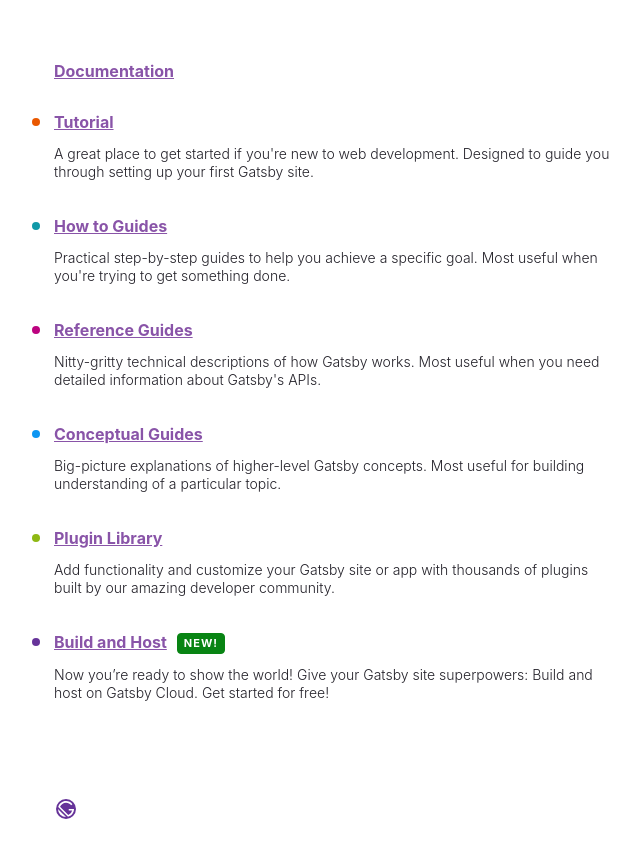
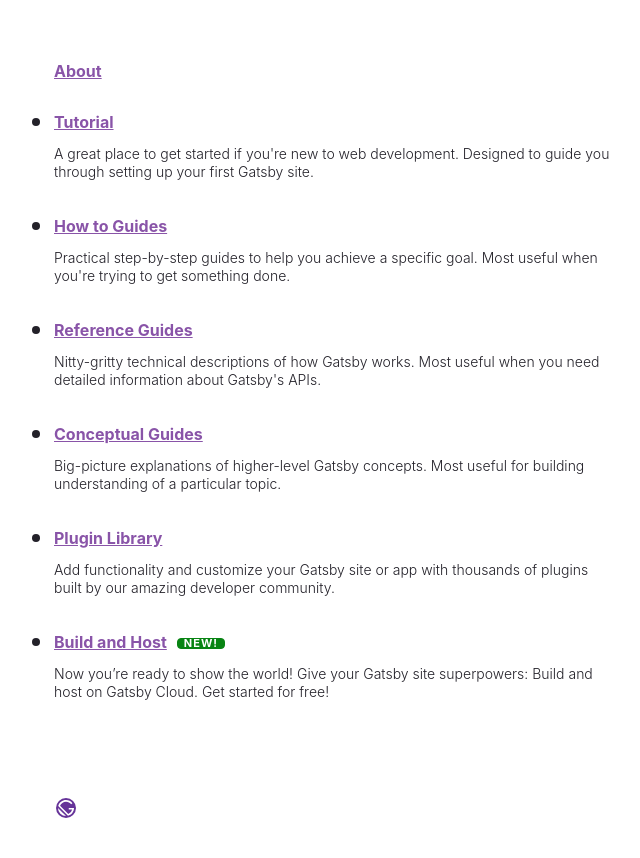
Before and after one commit to michalzagrodzki/Gatsby-React-Test, a Gatsby site: page / in a window 1280 px wide. Shown: the part 224-1082 px from the top of the page, without its empty margins (50-690 px from the left). Built offline with nearby package versions, Linux system fonts and the light colour scheme; Gatsby itself is replaced by a stand-in of ours.

Commit message:
Move styles to css module

```diff
--- /dev/null
+++ b/src/pages/about.module.css
@@ -0,0 +1,65 @@
+.container {
+  color: #232129;
+  padding: 96px;
+  font-family: -apple-system, Roboto, sans-serif, serif;
+}
+
+.headingStyles {
+  margin-top: 0;
+  margin-bottom: 64px;
+  max-width: 320px;
+}
+
+.headingAccentStyles {
+  color: #663399;
+}
+
+.listStyles {
+  margin-bottom: 96px;
+  padding-left: 0px;
+}
+
+.listItemStyles {
+  font-weight: 300;
+  font-size: 24px;
+  max-width: 560px;
+  margin-bottom: 30px;
+}
+
+.linkStyle {
+  color: #8954A8;
+  font-weight: bold;
+  font-size: 16px;
+  vertical-align: 5%;
+}
+
+
+.docLinkStyle {
+  composes: linkStyle;
+  list-style-type: none;
+  margin-bottom: 24px;
+}
+
+.descriptionStyle {
+  color: #232129;
+  font-size: 14px;
+  margin-top: 10px;
+  margin-bottom: 0;
+  line-height: 1.25;
+}
+
+.badgeStyle {
+  color: #fff;
+  background-color: #088413;
+  border: 1px solid #088413;
+  font-weight: bold;
+  font-size: 11px;
+  letter-spacing: 1px;
+  border-radius: 4px;
+  padding: 4px 6px;
+  display: inline-block;
+  position: relative;
+  top: -2px;
+  margin-left: 10px;
+  line-height: 1px;
+}
--- a/src/pages/index.js
+++ b/src/pages/index.js
@@ -1,82 +1,6 @@
 import * as React from "react"
-
-// styles
-const pageStyles = {
-  color: "#232129",
-  padding: 96,
-  fontFamily: "-apple-system, Roboto, sans-serif, serif",
-}
-const headingStyles = {
-  marginTop: 0,
-  marginBottom: 64,
-  maxWidth: 320,
-}
-const headingAccentStyles = {
-  color: "#663399",
-}
-const paragraphStyles = {
-  marginBottom: 48,
-}
-const codeStyles = {
-  color: "#8A6534",
-  padding: 4,
-  backgroundColor: "#FFF4DB",
-  fontSize: "1.25rem",
-  borderRadius: 4,
-}
-const listStyles = {
-  marginBottom: 96,
-  paddingLeft: 0,
-}
-const listItemStyles = {
-  fontWeight: 300,
-  fontSize: 24,
-  maxWidth: 560,
-  marginBottom: 30,
-}
-
-const linkStyle = {
-  color: "#8954A8",
-  fontWeight: "bold",
-  fontSize: 16,
-  verticalAlign: "5%",
-}
-
-const docLinkStyle = {
-  ...linkStyle,
-  listStyleType: "none",
-  marginBottom: 24,
-}
-
-const descriptionStyle = {
-  color: "#232129",
-  fontSize: 14,
-  marginTop: 10,
-  marginBottom: 0,
-  lineHeight: 1.25,
-}
-
-const docLink = {
-  text: "Documentation",
-  url: "https://www.gatsbyjs.com/docs/",
-  color: "#8954A8",
-}
-
-const badgeStyle = {
-  color: "#fff",
-  backgroundColor: "#088413",
-  border: "1px solid #088413",
-  fontSize: 11,
-  fontWeight: "bold",
-  letterSpacing: 1,
-  borderRadius: 4,
-  padding: "4px 6px",
-  display: "inline-block",
-  position: "relative",
-  top: -2,
-  marginLeft: 10,
-  lineHeight: 1,
-}
+import { Link } from "gatsby"
+import { container, listItemStyles, linkStyle, badgeStyle, descriptionStyle, headingStyles, headingAccentStyles, listStyles, docLinkStyle} from "./about.module.css"
 
 // data
 const links = [
@@ -127,20 +51,20 @@ const links = [
 function LinksList(props) {
   const links = props.links;
   return (links.map(link =>
-    <li key={link.url} style={{ ...listItemStyles, color: link.color }}>
+    <li key={link.url} className={listItemStyles}>
       <span>
         <a
-          style={linkStyle}
+          className={linkStyle}
           href={`${link.url}?utm_source=starter&utm_medium=start-page&utm_campaign=minimal-starter`}
         >
           {link.text}
         </a>
         {link.badge && (
-          <span style={badgeStyle} aria-label="New Badge">
+          <span className={badgeStyle} aria-label="New Badge">
             NEW!
           </span>
         )}
-        <p style={descriptionStyle}>{link.description}</p>
+        <p className={descriptionStyle}>{link.description}</p>
       </span>
     </li>
   ));
@@ -149,24 +73,19 @@ function LinksList(props) {
 // markup
 const IndexPage = () => {
   return (
-    <main style={pageStyles}>
+    <main className={container}>
       <title>Home Page</title>
-      <h1 style={headingStyles}>
+      <h1 className={headingStyles}>
         Welcome
         <br />
-        <span style={headingAccentStyles}>— this is my first Gatsby site. </span>
+        <span className={headingAccentStyles}>— this is my first Gatsby site. </span>
         <span role="img" aria-label="Party popper emojis">
           🎉🎉🎉
         </span>
       </h1>
-      <ul style={listStyles}>
-        <li style={docLinkStyle}>
-          <a
-            style={linkStyle}
-            href={`${docLink.url}?utm_source=starter&utm_medium=start-page&utm_campaign=minimal-starter`}
-          >
-            {docLink.text}
-          </a>
+      <ul className={listStyles}>
+        <li className={docLinkStyle}>
+          <Link className={linkStyle} to="/about">About</Link>
         </li>
         <LinksList links={links} />
       </ul>
```
Also changed, not shown: src/pages/about.js (+12 -93 lines).
